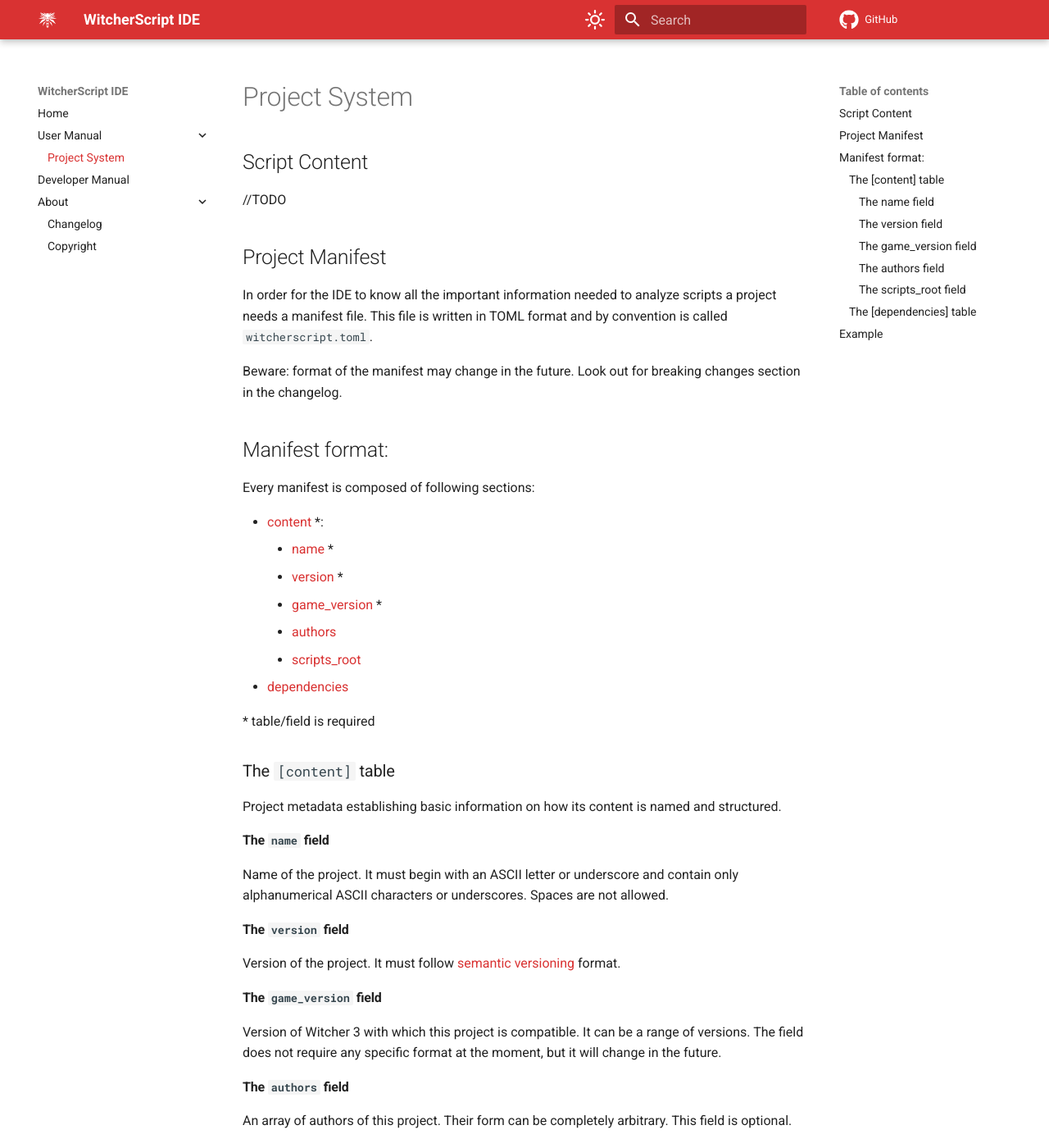
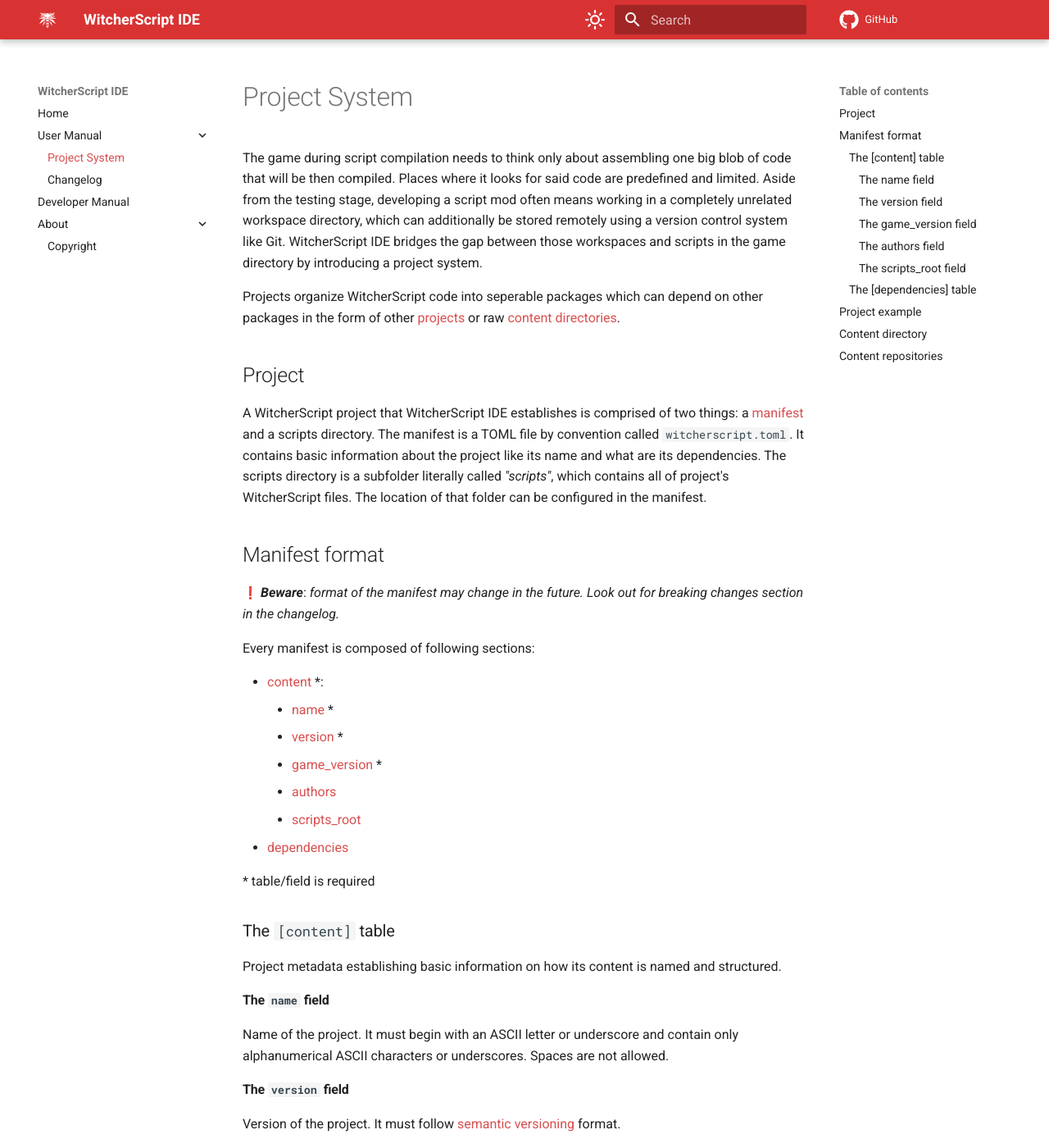
Before and after one commit to SpontanCombust/witcherscript-ide, an MkDocs documentation site: the page built from docs/user-manual/project-system.md, in a window 1280 px wide and 1400 px high. Shown: the whole window at 82% size. Built offline with MkDocs 1.6.1 and Material for MkDocs 9.7.7, drawn with Linux system fonts in a browser that asks for light colours; emoji names are drawn with the system emoji font; comment, search, counter and statistics services are not loaded; some of the changed text lies outside the part shown.

Commit message:
docs: complete `project-system.md`

````diff
--- a/docs/stylesheets/extra.css
+++ b/docs/stylesheets/extra.css
@@ -1,3 +1,4 @@
 [data-md-color-primary="wolven-red"] {
     --md-primary-fg-color: #d93232;
+    --md-typeset-a-color: #d94e4e;
 }
--- a/docs/user-manual/project-system.md
+++ b/docs/user-manual/project-system.md
@@ -1,17 +1,21 @@
 # Project System
 
-## Script Content
-//TODO
+The game during script compilation needs to think only about assembling one big blob of code that will be then compiled. Places where it looks for said code are predefined and limited. Aside from the testing stage, developing a script mod often means working in a completely unrelated workspace directory, which can additionally be stored remotely using a version control system like Git. WitcherScript IDE bridges the gap between those workspaces and scripts in the game directory by introducing a project system.
+
+Projects organize WitcherScript code into seperable packages which can depend on other packages in the form of other [projects](#project) or raw [content directories](#content-directory).
 
 
-## Project Manifest
+## Project
 
-In order for the IDE to know all the important information needed to analyze scripts a project needs a manifest file.
-This file is written in TOML format and by convention is called `witcherscript.toml`.
+A WitcherScript project that WitcherScript IDE establishes is comprised of two things: a [manifest](#manifest-format) and a scripts directory.
+The manifest is a TOML file by convention called `witcherscript.toml`. It contains basic information about the project like its name and what are its dependencies.
+The scripts directory is a subfolder literally called *"scripts"*, which contains all of project's WitcherScript files. The location of that folder can be configured in the manifest.
 
-Beware: format of the manifest may change in the future. Look out for breaking changes section in the changelog.
 
-## Manifest format:
+## Manifest format
+
+:exclamation: ***Beware***: *format of the manifest may change in the future. Look out for breaking changes section in the changelog.*
+
 Every manifest is composed of following sections:
 
 - [content](#the-content-table) *:
@@ -67,10 +71,23 @@
 ```
 
 
-## Example
-Contents of an exemplary `witcherscript.toml` manifest:
+## Project example
+
+Example of a simple script project structure:
+
+```text
+SuperSpeedMod/
+├─ witcherscript.toml
+├─ scripts/
+    ├─ game/
+    │  ├─ r4Player.ws
+    ├─ local/
+        ├─ super_speed.ws
+```
 
 ```toml
+# SuperSpeedMod/witcherscript.toml
+
 [content]
 name = "modSuperSpeed"
 version = "1.0.0"
@@ -79,7 +96,42 @@
 
 [dependencies]
 content0 = true # added by default
-modMovement = { path = "../modMovement" }
+modMovement = { path = "../MovementMod" }
 ```
 
-Note that you do not have to create a manifest file by hand. By using `"Initialize/Create WitcherScript project..."` commands in the editor a template manifest is generated automatically for your new project.
+Note that you do not have to create a manifest or even an entire project by hand. You can use *`"Initialize/Create WitcherScript project..."`* commands in the editor to either create a manifest in already existing directory or create an entirely new project directory.
+
+
+
+## Content directory
+
+"Content" is the term by which the IDE refers to directories containing packaged game files, among which are scripts residing in *"scripts"* directory.
+Examples of such directories in Witcher&nbsp;3's game directory include *"content0"*, which contains all vanilla scripts, and any mods in the *"Mods"* directory that contain WitcherScript.
+
+Recognized folder patterns are:
+
+1. *"scripts"* directly inside the folder (example: *"content0"*)
+```text
+{content_name}/
+├─ scripts/
+   ├─ **/*.ws
+```
+
+2. *"scripts"* inside an intermediary *"content"* directory (examples: script mod in the *"Mods"* directory)
+```text
+{content_name}/
+├─ content/
+   ├─ scripts/
+      ├─ **/*.ws
+```
+
+Project directory can be seen as an extension of a content directory, as alongside scripts it also includes the manifest.
+Raw content recognized by the IDE purely for user convenience to not force anyone to needlesly create manifest files for directories, whose identity can be recognized from the context of their placement in the file system (case in point, again, the *"content0"* directory).
+
+Name of raw content is derived from the name of its root directory.
+
+
+
+## Content repositories
+
+"Content repositories" are directories that can contain script contents, either raw or projects. Common repositories are *"Witcher 3/content"* and *"Witcher 3/Mods"*. Repositories are configurable in the editor.
--- a/mkdocs.yml
+++ b/mkdocs.yml
@@ -9,10 +9,10 @@
   - 'User Manual':
     - 'user-manual/index.md'
     - 'Project System': 'user-manual/project-system.md'
+    - 'Changelog': 'user-manual/changelog.md'
   - 'Developer Manual': 'dev-manual.md'
   - 'About':
     - 'about/index.md'
-    - 'Changelog': 'about/changelog.md'
     - 'Copyright': 'about/copyright.md'
 
 theme:
@@ -50,3 +50,7 @@
   - pymdownx.superfences:
   - toc:
       permalink: true
+  - attr_list:
+  - pymdownx.emoji:
+      emoji_index: !!python/name:material.extensions.emoji.twemoji
+      emoji_generator: !!python/name:material.extensions.emoji.to_svg
````
